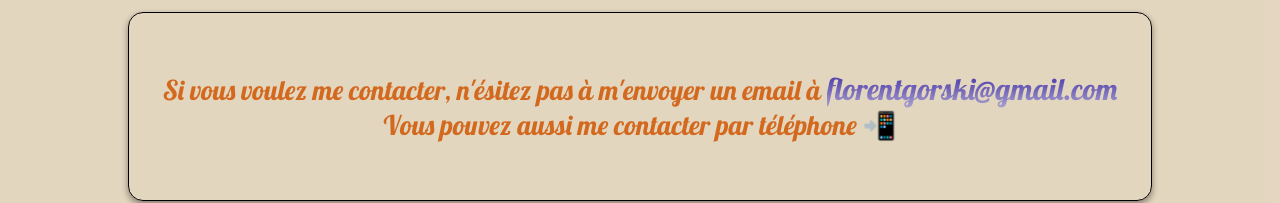
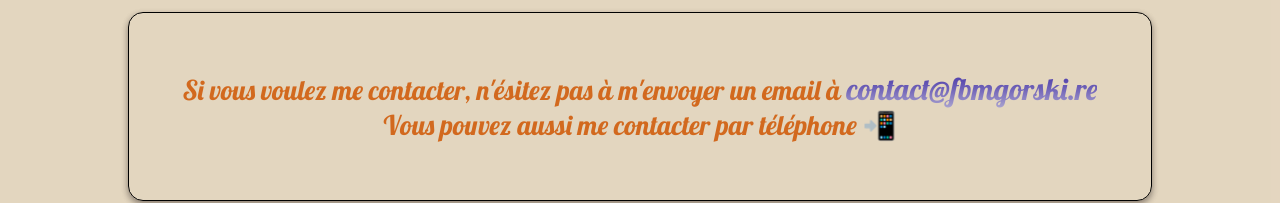
Before and after one commit to Florent-Gorski/monPortfolio, a plain HTML site: page Projet.html in a window 1280 px wide. Shown: the part 2309-2512 px from the top of the page. Drawn offline with Linux system fonts and the light colour scheme.

Commit message:
changement d'adresse, car nouveau nom de domaine et d'hébergement

```diff
--- a/Projet.html
+++ b/Projet.html
@@ -87,7 +87,7 @@
                     <p>
                         Si vous voulez me contacter, n'ésitez pas à m'envoyer un email à
                         <a id="link" href="mailto:contact@fbmgorski.re"><span
-                                class="grad">florentgorski@gmail.com</span></a><br>
+                                class="grad">contact@fbmgorski.re</span></a><br>
                         Vous pouvez aussi me contacter par téléphone <a href="tel:+262692470788">📲</a>
                     </p>
                 </div>
```
Also changed, not shown: index.html (+1 -1 lines).
